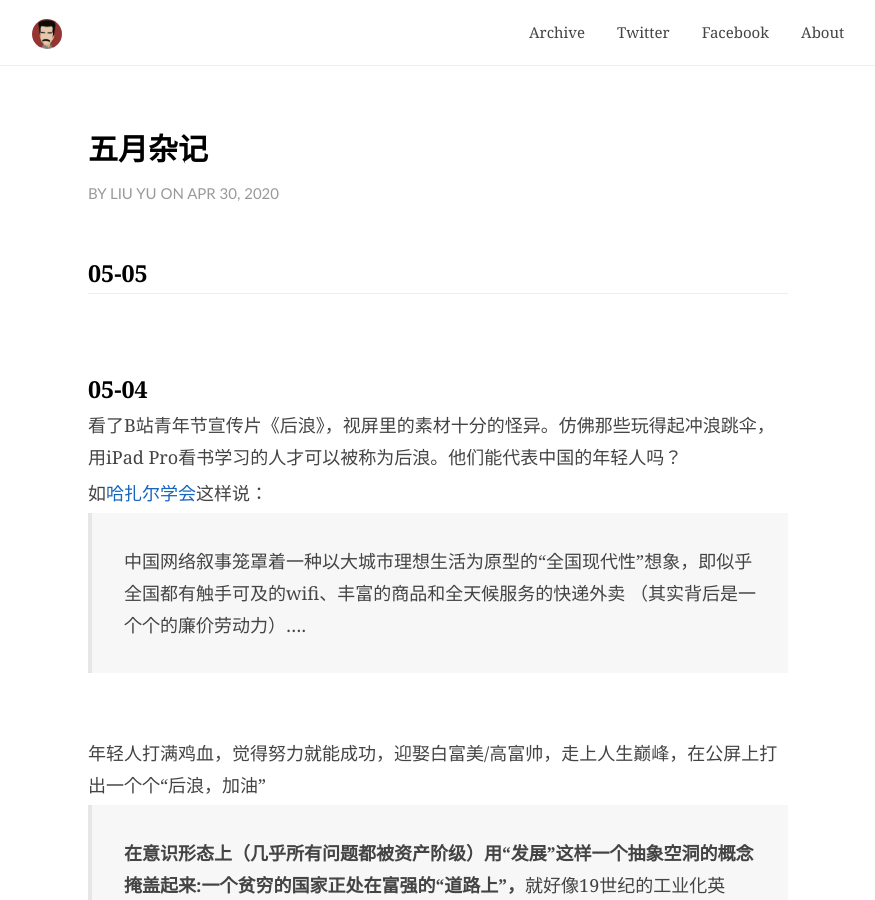
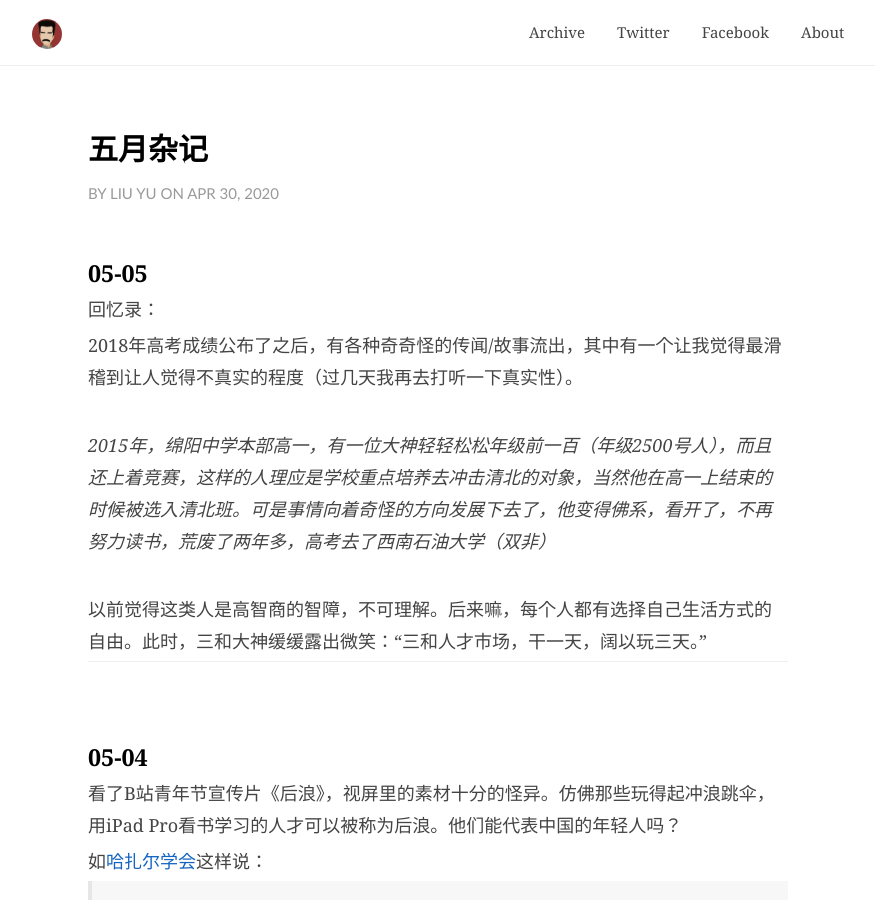
Before and after one commit to JaydenYL/JaydenYL.github.io, a Jekyll site: the page built from _posts/2020-04-26-日记.md, in a window 1280 px wide and 900 px high. Shown: the whole window, without its empty margins (202-1077 px from the left). Built offline with Jekyll 4.4.1, drawn with Linux system fonts in a browser that asks for light colours; comment, search, counter and statistics services are not loaded.

Commit message:
Update 2020-04-26-日记.md

```diff
--- a/_posts/2020-04-26-日记.md
+++ b/_posts/2020-04-26-日记.md
@@ -15,7 +15,13 @@ catalog: true
 
 ### 05-05
 
+回忆录：
 
+2018年高考成绩公布了之后，有各种奇奇怪的传闻/故事流出，其中有一个让我觉得最滑稽到让人觉得不真实的程度（过几天我再去打听一下真实性）。
+
+<br>*2015年，绵阳中学本部高一，有一位大神轻轻松松年级前一百（年级2500号人），而且还上着竞赛，这样的人理应是学校重点培养去冲击清北的对象，当然他在高一上结束的时候被选入清北班。可是事情向着奇怪的方向发展下去了，他变得佛系，看开了，不再努力读书，荒废了两年多，高考去了西南石油大学（双非）*
+
+<br>以前觉得这类人是高智商的智障，不可理解。后来嘛，每个人都有选择自己生活方式的自由。此时，三和大神缓缓露出微笑：“三和人才市场，干一天，阔以玩三天。”
 
 
 
```
